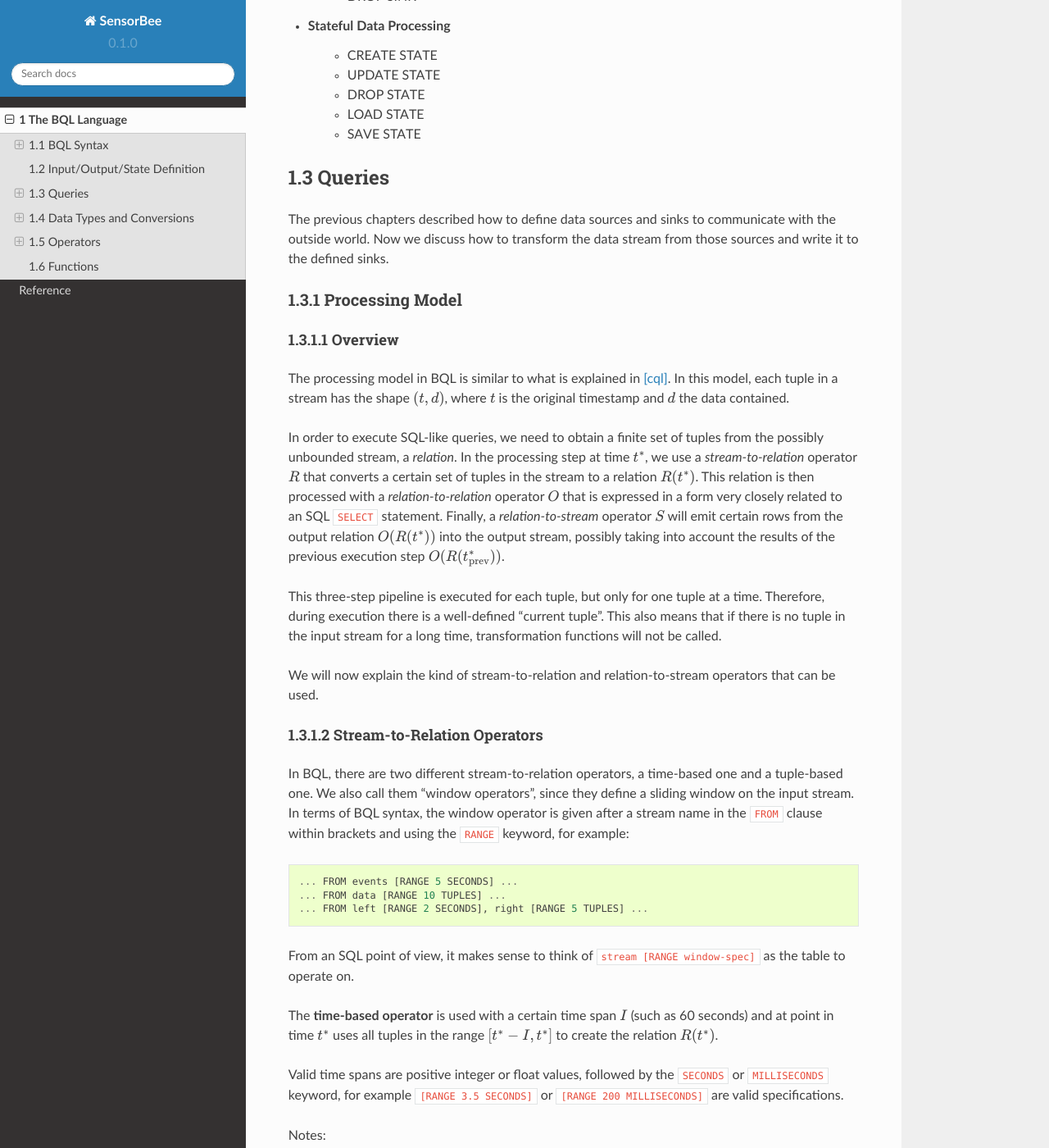
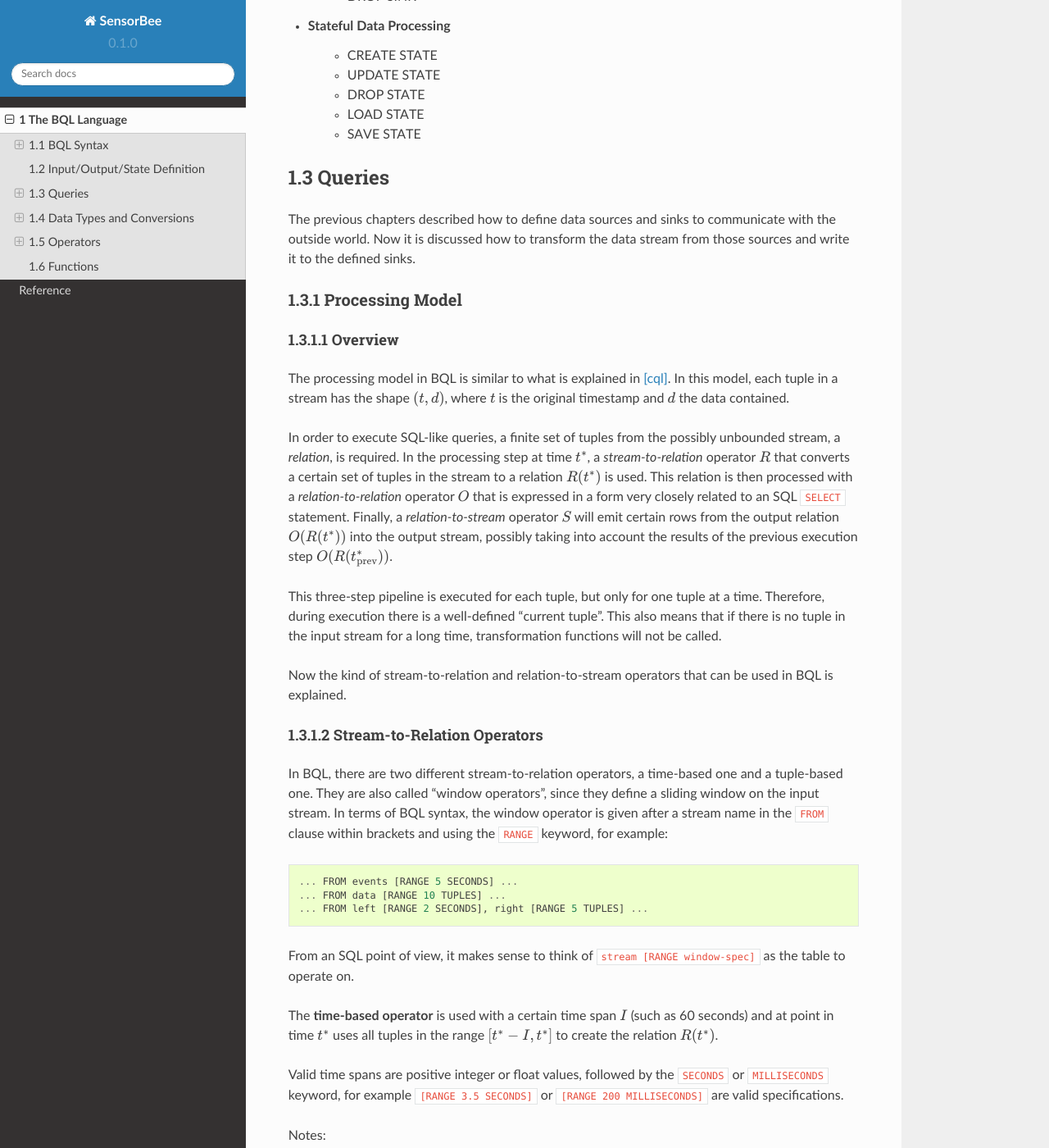
Before and after one commit to sensorbee/docs, a Sphinx documentation site: the page built from source/bql.rst, in a window 1280 px wide and 1400 px high, scrolled down 1050 px. Shown: the whole window at 82% size. Built offline with Sphinx 7.4.7 and the Read the Docs theme 2.0.0, drawn with Linux system fonts in a browser that asks for light colours; some of the changed text lies outside the part shown.

Commit message:
eliminate "we" expressions

```diff
--- a/source/bql/queries.rst
+++ b/source/bql/queries.rst
@@ -3,7 +3,7 @@ Queries
 *******
 
 The previous chapters described how to define data sources and sinks to communicate with the outside world.
-Now we discuss how to transform the data stream from those sources and write it to the defined sinks.
+Now it is discussed how to transform the data stream from those sources and write it to the defined sinks.
 
 Processing Model
 ================
@@ -14,8 +14,8 @@ Overview
 The processing model in BQL is similar to what is explained in [cql]_.
 In this model, each tuple in a stream has the shape :math:`(t, d)`, where :math:`t` is the original timestamp and :math:`d` the data contained.
 
-In order to execute SQL-like queries, we need to obtain a finite set of tuples from the possibly unbounded stream, a *relation*.
-In the processing step at time :math:`t^*`, we use a *stream-to-relation* operator :math:`R` that converts a certain set of tuples in the stream to a relation :math:`R(t^*)`.
+In order to execute SQL-like queries, a finite set of tuples from the possibly unbounded stream, a *relation*, is required.
+In the processing step at time :math:`t^*`, a *stream-to-relation* operator :math:`R` that converts a certain set of tuples in the stream to a relation :math:`R(t^*)` is used.
 This relation is then processed with a *relation-to-relation* operator :math:`O` that is expressed in a form very closely related to an SQL ``SELECT`` statement.
 Finally, a *relation-to-stream* operator :math:`S` will emit certain rows from the output relation :math:`O(R(t^*))` into the output stream, possibly taking into account the results of the previous execution step :math:`O(R(t^*_{\text{prev}}))`.
 
@@ -23,14 +23,14 @@ This three-step pipeline is executed for each tuple, but only for one tuple at a
 Therefore, during execution there is a well-defined "current tuple".
 This also means that if there is no tuple in the input stream for a long time, transformation functions will not be called.
 
-We will now explain the kind of stream-to-relation and relation-to-stream operators that can be used.
+Now the kind of stream-to-relation and relation-to-stream operators that can be used in BQL is explained.
 
 
 Stream-to-Relation Operators
 ----------------------------
 
 In BQL, there are two different stream-to-relation operators, a time-based one and a tuple-based one.
-We also call them "window operators", since they define a sliding window on the input stream.
+They are also called "window operators", since they define a sliding window on the input stream.
 In terms of BQL syntax, the window operator is given after a stream name in the ``FROM`` clause within brackets and using the ``RANGE`` keyword, for example::
 
     ... FROM events [RANGE 5 SECONDS] ...
@@ -75,7 +75,7 @@ Relation-to-Stream Operators
 
 Once a resulting relation :math:`O(R(t^*))` is computed, tuples in the relation need to be output as a stream again.
 In BQL, there are three different relation-to-stream operators, ``RSTREAM``, ``ISTREAM`` and ``DSTREAM``.
-We also call them "emit operators", since they control how tuples are emitted as output.
+They are also called "emit operators", since they control how tuples are emitted as output.
 In terms of BQL syntax, the emit operator keyword is given after the ``SELECT`` keyword, for example::
 
     SELECT ISTREAM uid, msg FROM ...
@@ -203,7 +203,7 @@ Selecting and Transforming Data
 
 In the previous section, it was explained how BQL converts stream data into relations and back.
 This section is about how this relational data can be selected and transformed.
-This functionality is exactly what SQL's ``SELECT`` statement was designed to do, and so in BQL we try to mimic the ``SELECT`` syntax as much as possible.
+This functionality is exactly what SQL's ``SELECT`` statement was designed to do, and so in BQL the ``SELECT`` syntax is mimicked as much as possible.
 (Some basic knowledge of what the SQL ``SELECT`` statement does is assumed.)
 However, as opposed to the SQL data model, BQL's input data is assumed to be JSON-like, i.e., with varying shapes, nesting levels, and data types;
 therefore the BQL ``SELECT`` statement has a number of small difference to SQL ``SELECT``.
@@ -258,7 +258,7 @@ BQL also knows "user-defined stream functions" (UDSF) that transform a stream in
 (These are similar to "Table Functions" in PostgreSQL.)
 Such UDSFs can also be used in the ``FROM`` clause:
 Instead of using a stream's identifier, use the function call syntax ``function(param, param, ...)`` with the UDSF name as the function name and the base stream's identifier as its first parameter (as a string, i.e., in single quotes), possibly followed by other parameters.
-For example, if there is a UDSF called ``duplicate`` that takes the input stream's name as first parameter (as all UDSFs do) and the number of copies of each input tuple that we want to obtain as the second, this would look as follows::
+For example, if there is a UDSF called ``duplicate`` that takes the input stream's name as first parameter (as all UDSFs do) and the number of copies of each input tuple as the second, this would look as follows::
 
     FROM duplicate('products', 3) [RANGE 10 SECONDS]
 
```
